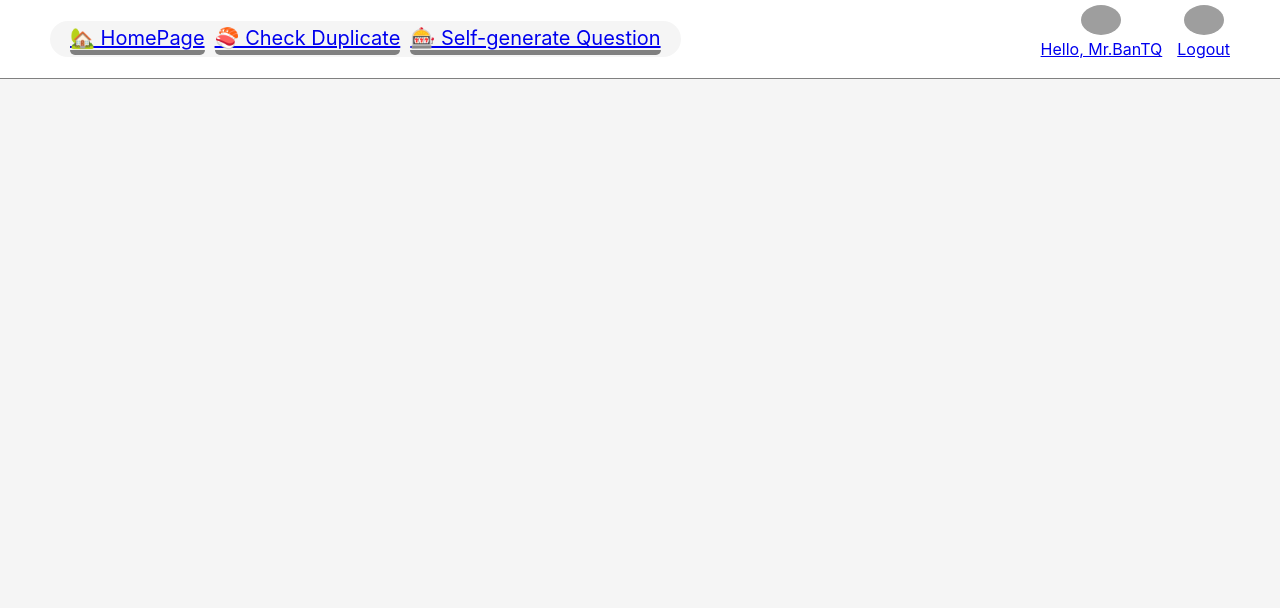
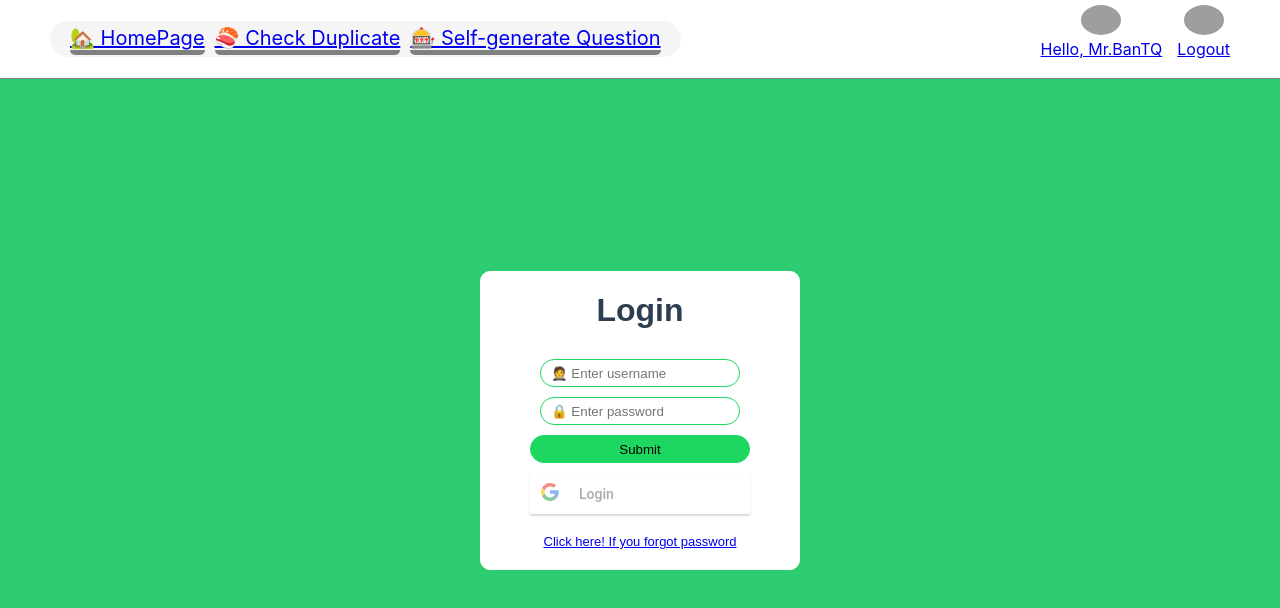
Before and after one commit to https-github-com-GiangHoang9912/capstone-project-front-end, a React (Create React App) app: page /login in a window 1280 px wide. Shown: the top 608 px of the page. Built offline with nearby package versions, Linux system fonts and the light colour scheme; grey boxes are pictures that could not be loaded.

Commit message:
update login by google

```diff
--- a/package.json
+++ b/package.json
@@ -18,6 +18,7 @@
     "prop-types": "^15.7.2",
     "react": "^17.0.2",
     "react-dom": "^17.0.2",
+    "react-google-login": "^5.2.2",
     "react-helmet": "^6.1.0",
     "react-router-dom": "^5.2.0",
     "react-scripts": "4.0.3",
--- a/src/App/app.tsx
+++ b/src/App/app.tsx
@@ -8,6 +8,7 @@ import HomePage from '../screen/home'
 import CheckDuplicate from '../screen/check-duplicate'
 import SelfGenerate from '../screen/self-generation-question'
 import Header from '../common/header'
+import Login from '../screen/login'
 
 function App(props: any) {
   return (
@@ -23,6 +24,9 @@ function App(props: any) {
         <Route exact path="/self-generate">
           <SelfGenerate />
         </Route>
+        <Route exact path="/login">
+          <Login />
+        </Route>
       </Switch>
     </Router>
   )
--- a/src/screen/login.tsx
+++ b/src/screen/login.tsx
@@ -3,17 +3,29 @@ import React from 'react'
 import PropTypes from 'prop-types'
 import { Link } from 'react-router-dom'
 import styled from 'styled-components'
+import GoogleLogin from 'react-google-login'
 
-const Login = ({ className = '' }) => {
+function Login({ className = '' }) {
+  const responseGoogle = (response: any) =>{
+    console.log(response)
+  }
+
   return (
     <div className={className}>
       <div className="container">
         <div className="form-login">
           <form action="#">
             <h1>Login</h1>
-            <input type="text" id="uname" placeholder="🤵 Enter username" required></input>
-            <input type="password" id="pass" placeholder="🔒 Enter password" required></input>
+            <input type="text" id="uname" placeholder="🤵 Enter username" required />
+            <input type="password" id="pass" placeholder="🔒 Enter password" required />
             <button id="submit">Submit</button>
+            <GoogleLogin
+              className="button-google-login"
+              clientId="827399353225-6da9iooquukb62dosd6sdbddp6jo0k8a.apps.googleusercontent.com"
+              buttonText="Login"
+              onSuccess={responseGoogle}
+              onFailure={responseGoogle}
+            />
             <a id="register" href="#">
               Click here! If you forgot password
             </a>
@@ -29,6 +41,12 @@ const StyledLogin = styled(Login)`
     margin: 0;
     padding: 0;
     box-sizing: border-box;
+  }
+
+  .button-google-login{
+    height: 41px !important;
+    margin-top: 10px;
+    border-radius: 5px;
   }
 
   #register {
```
